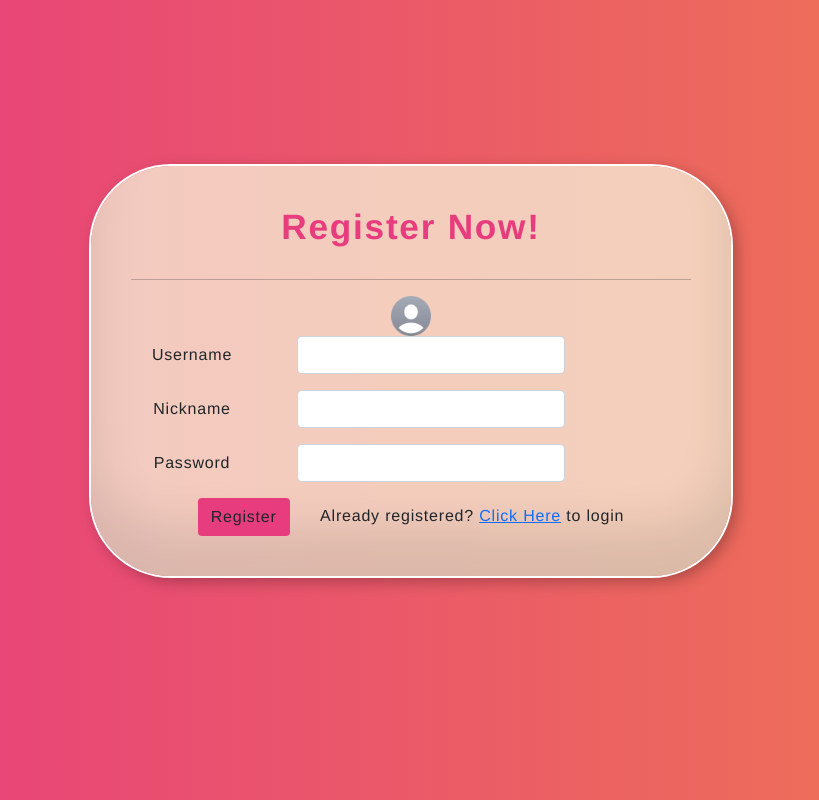
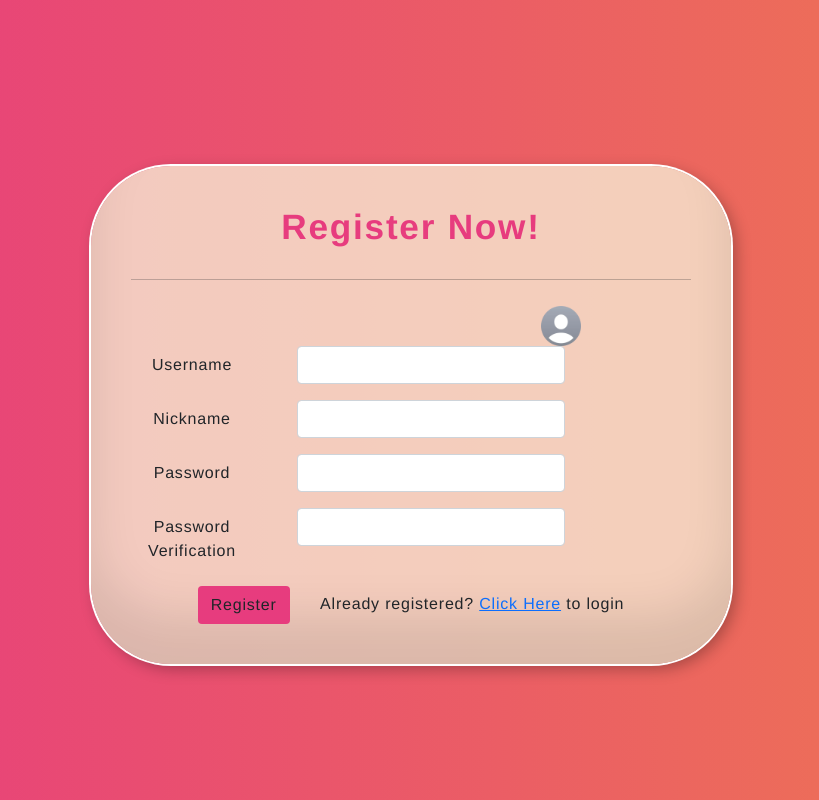
Before and after one commit to Liorodin/webclient, a React (Create React App) app: page /register in a window 1280 px wide. Shown: the whole page, without its empty margins (229-1048 px from the left). Built offline with nearby package versions, Linux system fonts and the light colour scheme.

Commit message:
password verification

```diff
--- a/src/App.css
+++ b/src/App.css
@@ -47,6 +47,14 @@ body {
 
 .btn:hover {
   background-color: var(--secondColor);
+}
+
+img {
+  width: 80px;
+  height: 80px;
+  margin-left: 300px;
+  margin-top: 10px;
+  vertical-align: right;
 }
 
 .messages {
--- a/src/form/Register.js
+++ b/src/form/Register.js
@@ -26,10 +26,12 @@ export default function Register() {
         var registerUser = document.getElementById("Username").value;
         var registerNickname = document.getElementById("Nickname").value;
         var registerPassword = document.getElementById("Password").value;
+        var registerPasswordVerification = document.getElementById("Password Verification").value;
         var newUser = {
             username: registerUser,
             nickname: registerNickname,
             password: registerPassword,
+            passwordVerification: registerPasswordVerification,
             picture: 'default',
         }
         // if the user gives a picture, put adress instead of the 'default'
@@ -45,6 +47,10 @@ export default function Register() {
         }
         if (registerPassword.length < 4 || registerPassword.length > 20) {
             setError('passwordLength');
+            return 0;
+        }
+        if (registerPassword != registerPasswordVerification) {
+            setError('differentPasswords');
             return 0;
         }
         var regExpNumbers = /[0-9]/g;
@@ -85,20 +91,25 @@ export default function Register() {
             <form action="" className='cube center-form'>
                 <h1>Register Now!</h1>
                 <hr></hr>
-            <img src="contactImage.webp" data-bs-toggle="modal" data-bs-target="#addPicture-modal"/>
                 {(error === 'existedUsername') ? (<div className="alert alert-danger">This username is already in use, please choose other name</div>) : ""}
                 {(error === 'passwordLength') ? (<div className="alert alert-danger">This password is too short, please choose password includes at least 4 character and not more than 20</div>) : ""}
+                {(error === 'differentPasswords') ? (<div className="alert alert-danger">The password and the varification password are different</div>) : ""}
                 {(error === 'numbers') ? (<div className="alert alert-danger">The password should contain numbers too</div>) : ""}
                 {(error === 'lettersP') ? (<div className="alert alert-danger">The password should contain letters too</div>) : ""}
                 {(error === 'lettersU') ? (<div className="alert alert-danger">The username should contain letters too</div>) : ""}
                 {(error === 'lettersN') ? (<div className="alert alert-danger">The nickname should contain letters too</div>) : ""}
-
+                <div>
+                    <div className="col">
+                        <img src="contactImage.webp" data-bs-toggle="modal" data-bs-target="#addPicture-modal" />
+                    </div>
                     <Input inputName="Username" inputType="text" text='Username' />
                     {/* <div>bls </div>  */}
                     <Input inputName="Nickname" inputType="text" text='Nickname' />
                     {/* <div>bls </div>  */}
                     <Input inputName="Password" inputType="password" text='Password' />
                     {/* <div>bls </div>  */}
+                    <Input inputName="Password Verification" inputType="password" text='Password Verification' />
+                </div>
                 <div>
                     <input type="submit" value="Register" className="btn" onClick={register}></input>
                     Already registered? <Link to="/">Click Here</Link> to login
@@ -125,38 +136,3 @@ export default function Register() {
         </>
     )
 }
-
-
-// var hiddenElements1 = document.getElementsByClassName('hidden1');
-// var flag = 1;
-// // show the errors in the invalid cases
-// if (registerPassword.length < 4 || registerPassword.length > 20) {
-//     //
-//     console.log("passworddd");
-//     hiddenElements1[2].style.display = 'block';
-//     flag = 0;
-//     return 0;
-// }
-// if (registerPassword.length < 4 || registerPassword.length > 20) {
-//     //
-//     console.log("passworddd");
-//     setError('1');
-//     flag = 0;
-//     return 0;
-// }
-// var regExpLetters = /[a-zA-Z]/g;
-// if (!regExpLetters.test(registerPassword)) {
-//     //
-//     console.log("letters");
-//     hiddenElements1[2].style.display = 'block';
-//     flag = 0;
-//     return 0;
-// }
-// var regExpNumbers = /[0-9]/g;
-// if (!regExpNumbers.test(registerPassword)) {
-//     //
-//     console.log("numbers");
-//     hiddenElements1[2].style.display = 'block';
-//     flag = 0;
-//     return 0;
-// }
```
Lines whose indentation alone changed are shown as unchanged.
